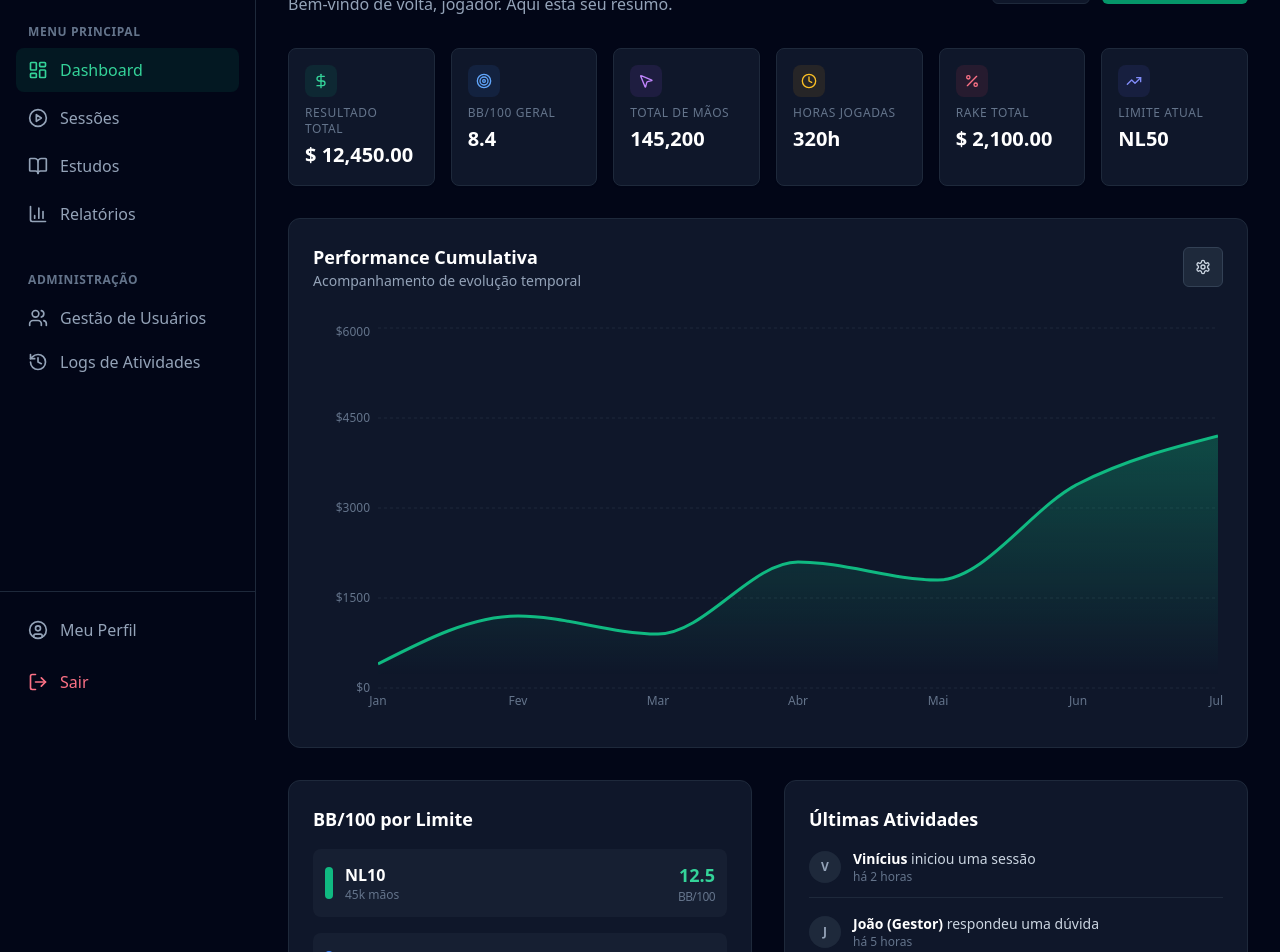
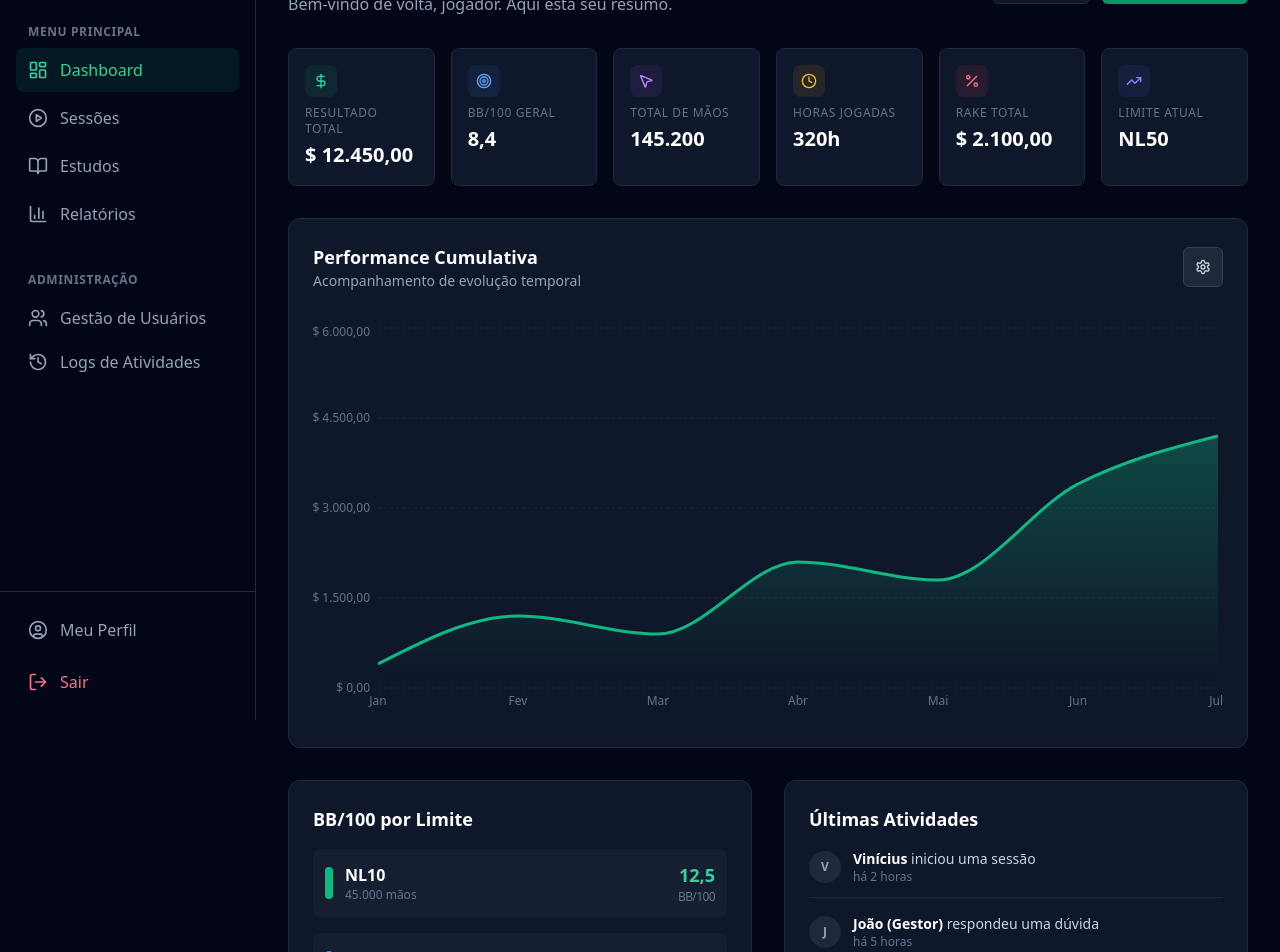
Before and after one commit to VantConsultoriaDev/Poker-Profit, a React (Vite) app: page / in a window 1280 px wide. Shown: the part 80-1032 px from the top of the page. Built offline with nearby package versions, Linux system fonts and the light colour scheme.

Commit message:
[dyad] Ajustando formatação de números para o padrão brasileiro - wrote 5 file(s)

```diff
--- a/src/components/dashboard/PerformanceChart.tsx
+++ b/src/components/dashboard/PerformanceChart.tsx
@@ -2,8 +2,6 @@
 
 import React, { useState } from 'react';
 import {
-  LineChart,
-  Line,
   XAxis,
   YAxis,
   CartesianGrid,
@@ -20,6 +18,7 @@ import {
   DropdownMenuTrigger
 } from '@/components/ui/dropdown-menu';
 import { Button } from '@/components/ui/button';
+import { formatCurrency } from '@/lib/format';
 
 const data = [
   { name: 'Jan', value: 400 },
@@ -80,11 +79,12 @@ const PerformanceChart = () => {
               fontSize={12}
               tickLine={false}
               axisLine={false}
-              tickFormatter={(value) => `$${value}`}
+              tickFormatter={(value) => formatCurrency(value)}
             />
             <Tooltip
               contentStyle={{ backgroundColor: '#0f172a', border: '1px solid #1e293b', borderRadius: '8px' }}
               itemStyle={{ color: '#10b981' }}
+              formatter={(value: number) => [formatCurrency(value), metric]}
             />
             <Area
               type="monotone"
--- a/src/components/dashboard/StatsCards.tsx
+++ b/src/components/dashboard/StatsCards.tsx
@@ -3,13 +3,14 @@
 import React from 'react';
 import { Card, CardContent } from '@/components/ui/card';
 import { TrendingUp, Clock, MousePointer2, Target, DollarSign, Percent } from 'lucide-react';
+import { formatCurrency, formatNumber, formatBB } from '@/lib/format';
 
 const stats = [
-  { label: 'Resultado Total', value: '$ 12,450.00', icon: DollarSign, color: 'text-emerald-400', bg: 'bg-emerald-500/10' },
-  { label: 'BB/100 Geral', value: '8.4', icon: Target, color: 'text-blue-400', bg: 'bg-blue-500/10' },
-  { label: 'Total de Mãos', value: '145,200', icon: MousePointer2, color: 'text-purple-400', bg: 'bg-purple-500/10' },
+  { label: 'Resultado Total', value: formatCurrency(12450.00), icon: DollarSign, color: 'text-emerald-400', bg: 'bg-emerald-500/10' },
+  { label: 'BB/100 Geral', value: formatBB(8.4), icon: Target, color: 'text-blue-400', bg: 'bg-blue-500/10' },
+  { label: 'Total de Mãos', value: formatNumber(145200), icon: MousePointer2, color: 'text-purple-400', bg: 'bg-purple-500/10' },
   { label: 'Horas Jogadas', value: '320h', icon: Clock, color: 'text-amber-400', bg: 'bg-amber-500/10' },
-  { label: 'Rake Total', value: '$ 2,100.00', icon: Percent, color: 'text-rose-400', bg: 'bg-rose-500/10' },
+  { label: 'Rake Total', value: formatCurrency(2100.00), icon: Percent, color: 'text-rose-400', bg: 'bg-rose-500/10' },
   { label: 'Limite Atual', value: 'NL50', icon: TrendingUp, color: 'text-indigo-400', bg: 'bg-indigo-500/10' },
 ];
 
--- /dev/null
+++ b/src/lib/format.ts
@@ -0,0 +1,20 @@
+export const formatCurrency = (value: number) => {
+  return new Intl.NumberFormat('pt-BR', {
+    style: 'currency',
+    currency: 'USD',
+  }).format(value).replace('US$', '$');
+};
+
+export const formatNumber = (value: number, decimals = 0) => {
+  return new Intl.NumberFormat('pt-BR', {
+    minimumFractionDigits: decimals,
+    maximumFractionDigits: decimals,
+  }).format(value);
+};
+
+export const formatBB = (value: number) => {
+  return new Intl.NumberFormat('pt-BR', {
+    minimumFractionDigits: 1,
+    maximumFractionDigits: 1,
+  }).format(value);
+};
--- a/src/pages/Index.tsx
+++ b/src/pages/Index.tsx
@@ -6,6 +6,7 @@ import StatsCards from '@/components/dashboard/StatsCards';
 import PerformanceChart from '@/components/dashboard/PerformanceChart';
 import { Button } from '@/components/ui/button';
 import { Play, Filter } from 'lucide-react';
+import { formatBB, formatNumber } from '@/lib/format';
 
 const Index = () => {
   return (
@@ -43,20 +44,20 @@ const Index = () => {
               <h3 className="text-lg font-bold text-white mb-4">BB/100 por Limite</h3>
               <div className="space-y-4">
                 {[
-                  { limit: 'NL10', bb: '12.5', hands: '45k', color: 'bg-emerald-500' },
-                  { limit: 'NL25', bb: '8.2', hands: '82k', color: 'bg-blue-500' },
-                  { limit: 'NL50', bb: '4.1', hands: '18k', color: 'bg-purple-500' },
+                  { limit: 'NL10', bb: 12.5, hands: 45000, color: 'bg-emerald-500' },
+                  { limit: 'NL25', bb: 8.2, hands: 82000, color: 'bg-blue-500' },
+                  { limit: 'NL50', bb: 4.1, hands: 18000, color: 'bg-purple-500' },
                 ].map((item, i) => (
                   <div key={i} className="flex items-center justify-between p-3 bg-slate-800/50 rounded-lg">
                     <div className="flex items-center gap-3">
                       <div className={`w-2 h-8 rounded-full ${item.color}`} />
                       <div>
                         <p className="font-bold text-white">{item.limit}</p>
-                        <p className="text-xs text-slate-500">{item.hands} mãos</p>
+                        <p className="text-xs text-slate-500">{formatNumber(item.hands)} mãos</p>
                       </div>
                     </div>
                     <div className="text-right">
-                      <p className="text-lg font-bold text-emerald-400">{item.bb}</p>
+                      <p className="text-lg font-bold text-emerald-400">{formatBB(item.bb)}</p>
                       <p className="text-xs text-slate-500 uppercase tracking-tighter">BB/100</p>
                     </div>
                   </div>
--- a/src/pages/Sessions.tsx
+++ b/src/pages/Sessions.tsx
@@ -14,6 +14,8 @@ import {
 } from '@/components/ui/table';
 import { Play, Search, MoreHorizontal, ArrowUpRight, ArrowDownRight } from 'lucide-react';
 import { Badge } from '@/components/ui/badge';
+import { cn } from '@/lib/utils';
+import { formatCurrency, formatNumber } from '@/lib/format';
 
 const sessions = [
   { id: 1, date: '24/05/2024', site: 'PokerStars', limit: 'NL50', hands: 1200, result: 450.20, rake: 45.00, status: 'positivo' },
@@ -74,15 +76,15 @@ const Sessions = () => {
                       </Badge>
                     </TableCell>
                     <TableCell className="text-slate-400">{session.limit}</TableCell>
-                    <TableCell className="text-slate-400">{session.hands.toLocaleString()}</TableCell>
-                    <TableCell className="text-slate-400">${session.rake.toFixed(2)}</TableCell>
+                    <TableCell className="text-slate-400">{formatNumber(session.hands)}</TableCell>
+                    <TableCell className="text-slate-400">{formatCurrency(session.rake)}</TableCell>
                     <TableCell className="text-right">
                       <div className={cn(
                         "flex items-center justify-end gap-1 font-bold",
                         session.result >= 0 ? "text-emerald-400" : "text-rose-400"
                       )}>
                         {session.result >= 0 ? <ArrowUpRight className="w-4 h-4" /> : <ArrowDownRight className="w-4 h-4" />}
-                        ${Math.abs(session.result).toFixed(2)}
+                        {formatCurrency(Math.abs(session.result))}
                       </div>
                     </TableCell>
                     <TableCell className="text-right">
```
